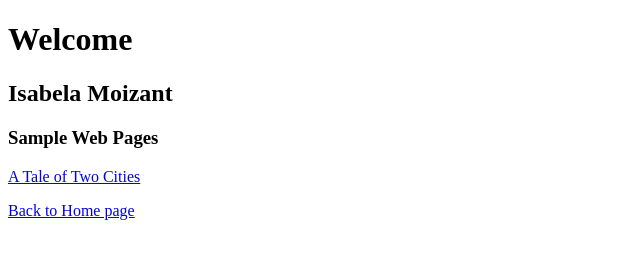
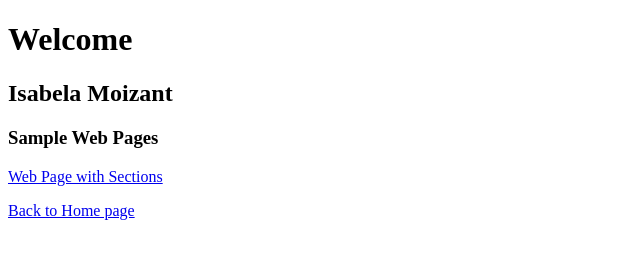
Before and after one commit to IsabelaMoizantr/Isabelamoizantr.github.io, a plain HTML site: page index.html in a window 1280 px wide. Shown: the full height of the page, 0-640 px from the left. Drawn offline with Linux system fonts and the light colour scheme.

Commit message:
Add files via upload

```diff
--- a/index.html
+++ b/index.html
@@ -13,7 +13,7 @@
 
     <h3>Sample Web Pages</h3>
 
-    <p><a href="exercises/page-1.html">A Tale of Two Cities</a></p>
+    <p><a href="exercises/page-3.html">Web Page with Sections</a></p>
 
     <p><a href="../index.html">Back to Home page</a></p>
 
```
